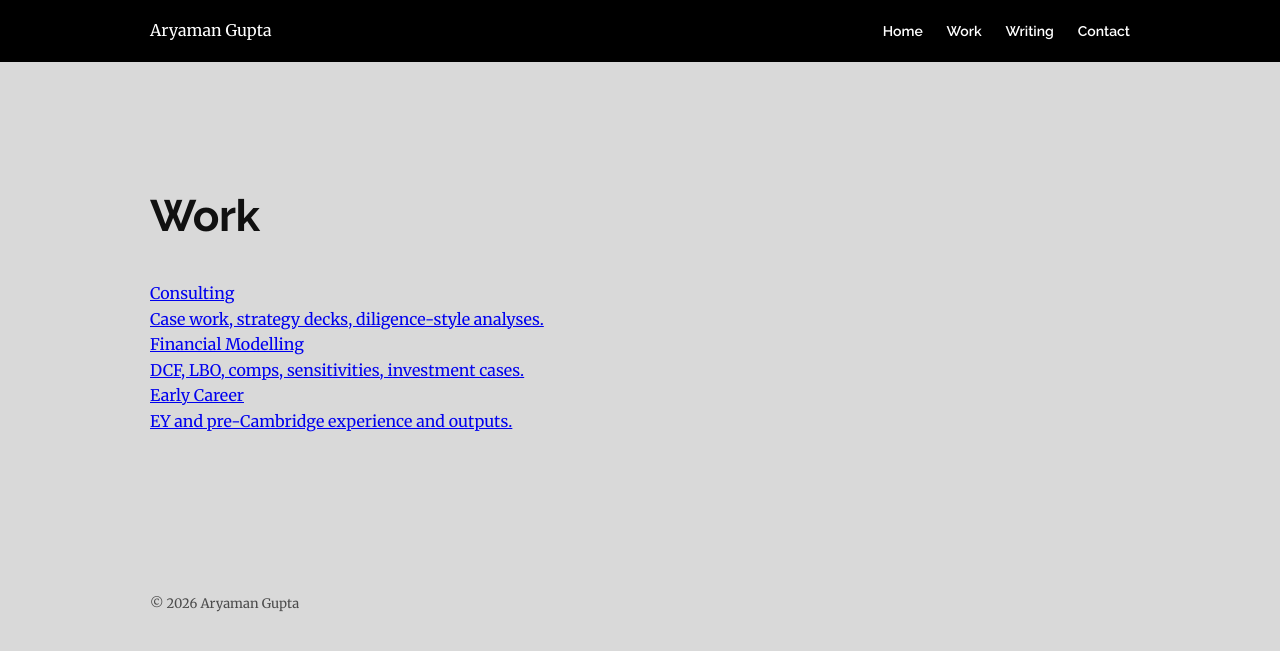
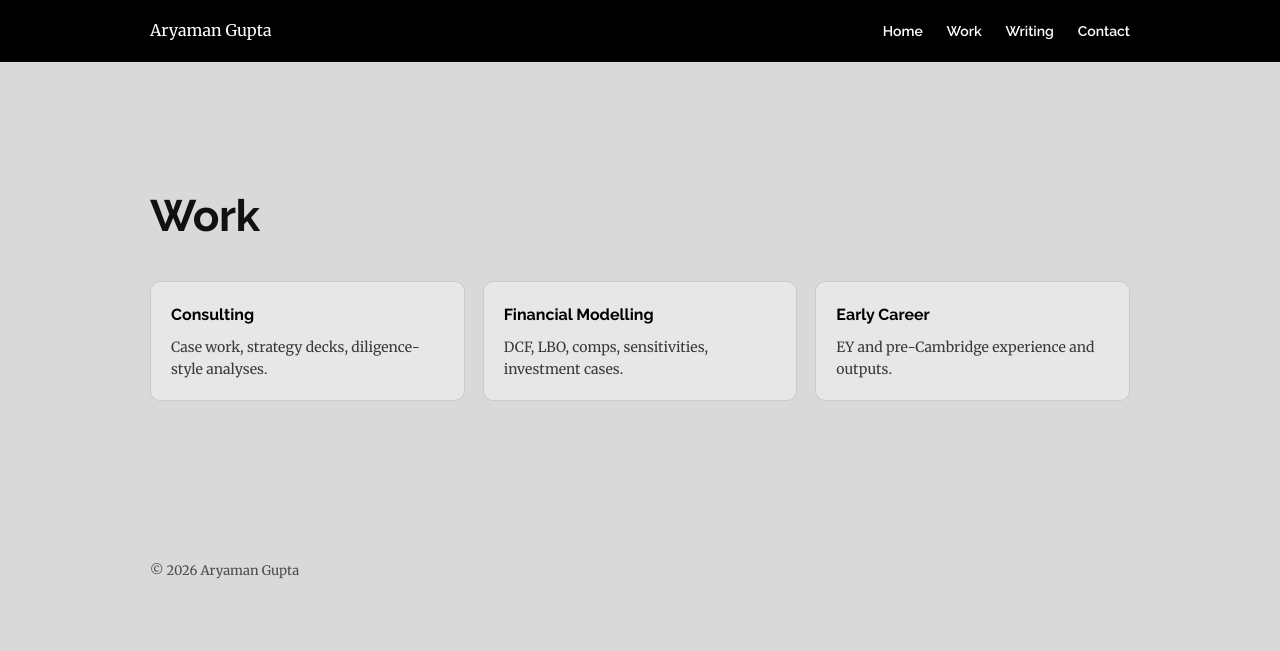
Before and after one commit to kungfumonk29/kungfumonk29.github.io, a Jekyll site: the page built from work.md, in a window 1280 px wide. Shown: the top 651 px of the page. Built offline with Jekyll 4.4.1, drawn with Linux system fonts in a browser that asks for light colours.

Commit message:
Update main.css

```diff
--- a/assets/css/main.css
+++ b/assets/css/main.css
@@ -109,3 +109,40 @@ p{
 .content h1{
   max-width: 900px;
 }
+.tiles{
+  display:grid;
+  grid-template-columns: repeat(3, minmax(0, 1fr));
+  gap:18px;
+  margin-top:24px;
+}
+
+.tile{
+  display:block;
+  padding:20px;
+  border-radius:10px;
+  background:#E7E7E7;
+  border:1px solid rgba(0,0,0,0.12);
+  text-decoration:none;
+  color:#000;
+}
+
+.tile-title{
+  font-family:"Raleway",sans-serif;
+  font-weight:800;
+  font-size:16px;
+  margin-bottom:8px;
+}
+
+.tile-sub{
+  font-size:14px;
+  opacity:0.75;
+  max-width: 42ch;
+}
+
+.tile:hover{
+  border-color: rgba(0,0,0,0.28);
+}
+
+@media (max-width: 860px){
+  .tiles{ grid-template-columns: 1fr; }
+}
```
